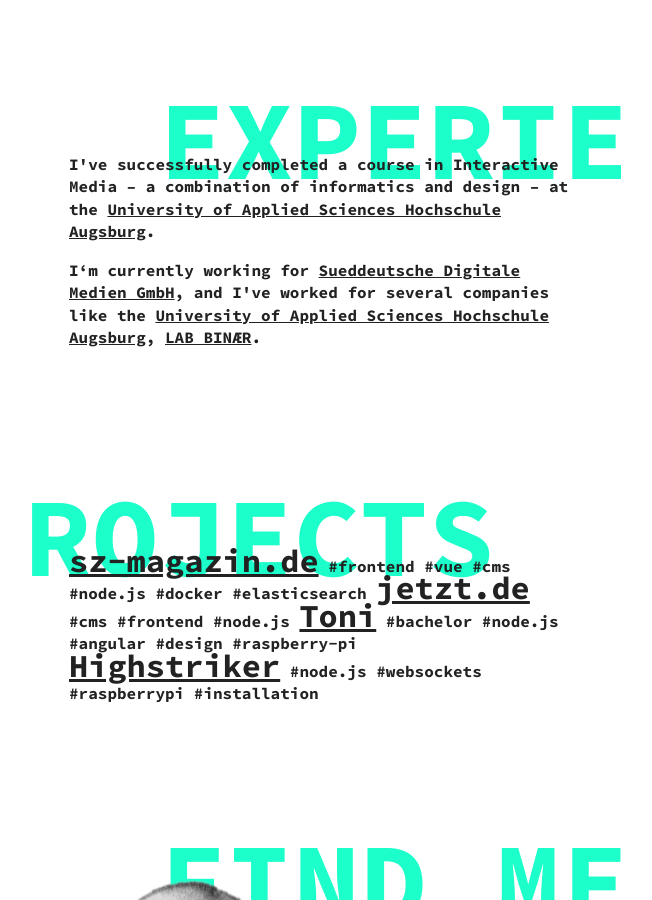
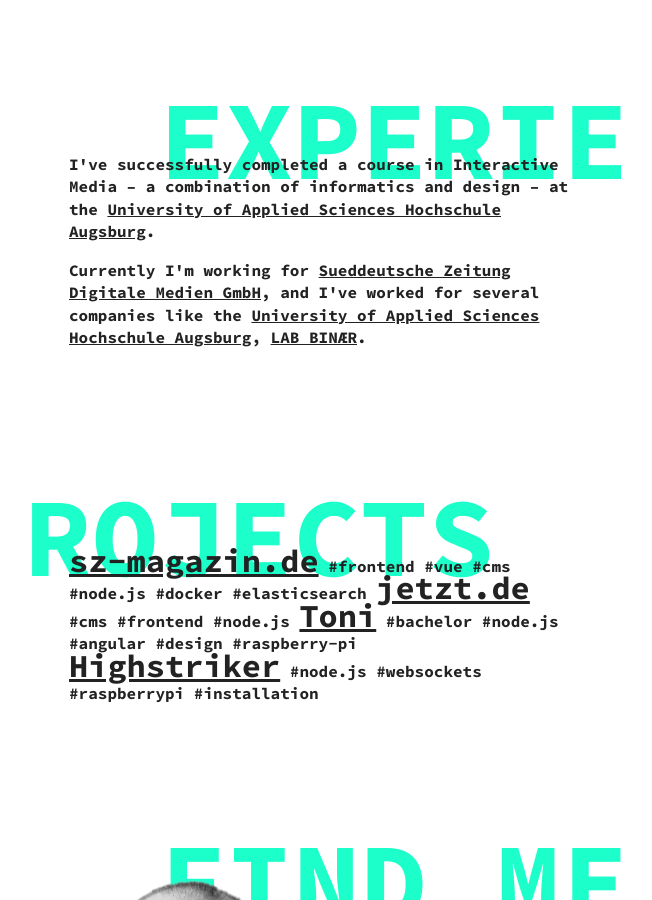
Before and after one commit to Vispercept/portfolio, a Jekyll site: the page built from index.html, in a window 1280 px wide and 900 px high, scrolled down 1339 px. Shown: the whole window, without its empty margins (319-971 px from the left). Built offline with Jekyll 4.4.1, drawn with Linux system fonts in a browser that asks for light colours.

Commit message:
Updated 'index.html' via CloudCannon

```diff
--- a/index.html
+++ b/index.html
@@ -8,9 +8,7 @@
       <h1 class="editable">Servus!</h1>
     </div>
     <div class="section__content">
-      <p class="section__paragraph editable">
- 	My name is Thomas K&ouml;nig, I'm a 32 year old passionate Software Developer and I'm currently working at Sueddeutsche.de in Munich.
- </p>
+      <p class="section__paragraph editable"> My name is Thomas K&ouml;nig, I'm a 32 year old passionate Software Developer and I'm currently working at Sueddeutsche.de in Munich. </p>
       <p class="section__paragraph editable">
  	Find out more <a class="link" data-hover="about me" href="#about">about me</a>, explore my <a class="link" data-hover="projects" href="#projects">projects</a>, <a class="link" data-hover="contact" href="#contact">contact</a> me or just keep on reading...
  </p>
@@ -38,7 +36,7 @@
     <div class="section__content">
       <p class="section__paragraph editable">I've successfully completed a course in Interactive Media – a combination of informatics and design – at the <a class="link" href="//www.hs-augsburg.de/gestaltung" target="_blank" data-hover="University of Applied Sciences Hochschule Augsburg">University of Applied Sciences Hochschule Augsburg</a>.</p>
       <p class="section__paragraph editable">
- 	I&lsquo;m currently working for <a class="link" target="_blank" data-hover="Sueddeutsche Digitale Medien GmbH" href="//www.sz.de">Sueddeutsche Digitale Medien GmbH</a>, and I've worked for several companies like the <a class="link" target="_blank" data-hover="University of Applied Sciences Hochschule Augsburg" href="//www.hs-augsburg.de/gestaltung">University of Applied Sciences Hochschule Augsburg</a>, <a class="link" target="_blank" data-hover="LAB BINÆR" href="//www.labbinaer.de/">LAB BIN&AElig;R</a>.
+ 	Currently I'm working for <a class="link" target="_blank" data-hover="Sueddeutsche Digitale Medien GmbH" href="//www.sz.de">Sueddeutsche Zeitung Digitale Medien GmbH</a>, and I've worked for several companies like the <a class="link" target="_blank" data-hover="University of Applied Sciences Hochschule Augsburg" href="//www.hs-augsburg.de/gestaltung">University of Applied Sciences Hochschule Augsburg</a>, <a class="link" target="_blank" data-hover="LAB BINÆR" href="//www.labbinaer.de/">LAB BIN&AElig;R</a>.
  </p>
     </div>
   </div>
@@ -69,9 +67,7 @@
     <div class="section__content">
       <h2 class="section__headline editable">Thomas König</h2>
       <p class="section__paragraph editable">Interactive Developer</p>
-      <p class="section__paragraph editable">
- 	Dreim&uuml;hlenstr. 5<br />80469 M&uuml;nchen
- </p>
+      <p class="section__paragraph editable"> Dreim&uuml;hlenstr. 5<br />80469 M&uuml;nchen </p>
       <p class="section__paragraph"><a class="link editable" href="tel:+491716267394">+49 171/6267394</a></p>
       <p class="section__paragraph"><a class="link editable" href="mailto:mail@koenigthomas.de">mail@koenigthomas.de</a></p>
       <p class="section__paragraph">
```
